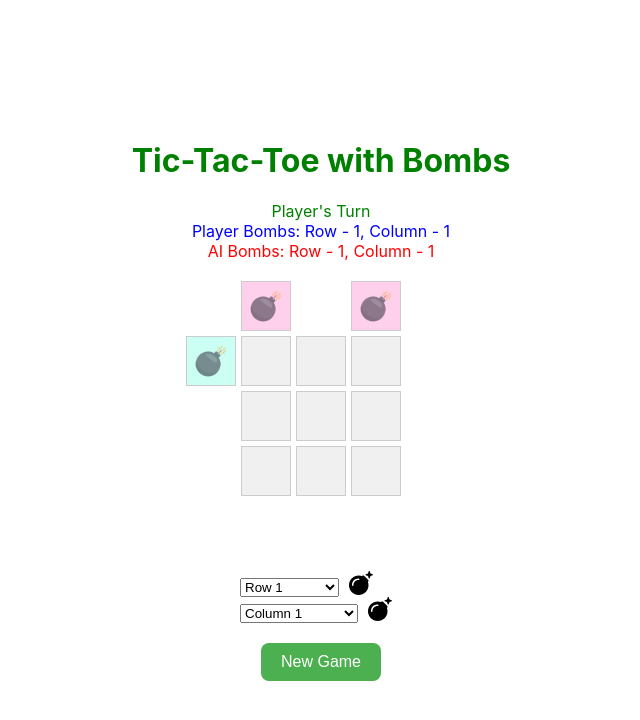
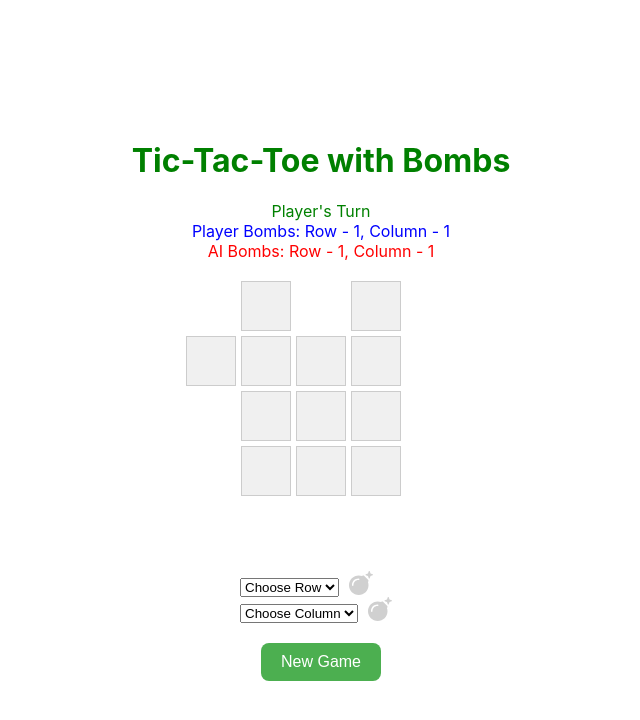
Before and after one commit to EladArmoni/Tic-Tac-Toe, a React (Create React App) app: page / in a window 1280 px wide. Shown: the top 720 px of the page, without its empty margins (319-959 px from the left). Built offline with nearby package versions, Linux system fonts and the light colour scheme.

Commit message:
Update App.jsx

```diff
--- a/src/App.jsx
+++ b/src/App.jsx
@@ -31,6 +31,7 @@ const BombIcon = styled(FontAwesomeIcon)`
     color: ${({ type }) => (type === "row" ? "#ff3bad7f" : "#3bffd57b")};
   }
 
+
   &.disabled {
     pointer-events: none;
     color: #d0d0d0;
@@ -53,12 +54,12 @@ const CellButton = styled.button`
   color: ${({ value }) =>
     value === 1 ? "blue" : value === -1 ? "red" : "black"};
   background-color: ${({ rowIndex, colIndex, selectedRow, selectedCol }) =>
-    rowIndex === selectedRow ? "#ff3bad3d" : colIndex === selectedCol ? "#3bffd542": "#f0f0f0"};
+    rowIndex === selectedRow ? "#f0f0f0" : colIndex === selectedCol ? "#f0f0f0": "#f0f0f0"};
   background: ${({ rowIndex, colIndex, selectedRow, selectedCol }) =>
     rowIndex === selectedRow
-      ? "#ff3bad3d url('/bomb.png') no-repeat center/contain"
+      ? "#f0f0f0 url('/bomb.png') no-repeat center/contain"
       : colIndex === selectedCol
-      ? "#3bffd542 url('/bomb.png') no-repeat center/contain"
+      ? "#f0f0f0 url('/bomb.png') no-repeat center/contain"
       : "#f0f0f0"};
   border: 1px solid #ccc;
   transition: background-color 0.3s ease;
@@ -108,8 +109,8 @@ const App = () => {
   const [aiBombs, setAiBombs] = useState(initialAiBombs);
   const [turn, setTurn] = useState("Player");
   const [message, setMessage] = useState("Player's Turn");
-  const [selectedRow, setSelectedRow] = useState(null); // Default selected row
-  const [selectedCol, setSelectedCol] = useState(null); // Default selected column
+  const [selectedRow, setSelectedRow] = useState(-1); // Default selected row
+  const [selectedCol, setSelectedCol] = useState(-1); // Default selected column
   const [winner, setWinner] = useState(null); // New state for winner
   const [rowsSet, setRowsSet] = useState([]);
   const [colsSet, setColsSet] = useState([]);
@@ -148,10 +149,10 @@ const App = () => {
     let rows = []
     initialBoard.filter((row, index) => { if (row.some(cell => cell !== -2)) rows.push(index) });
     setRowsSet(rows);
-    if (!rows.includes(0))
-      setSelectedRow(1)
-    else
-      setSelectedRow(0)
+    // if (!rows.includes(0))
+    //   setSelectedRow(1)
+    // else
+    //   setSelectedRow(0)
 
     // Transpose the filtered board to filter columns
     const transpose = (matrix) => matrix[0].map((col, i) => matrix.map(row => row[i]));
@@ -160,10 +161,10 @@ const App = () => {
     let cols = []
     transposedBoard.filter((col, index) => { if (col.some(cell => cell !== -2)) cols.push(index) });
     setColsSet(cols);
-    if (!cols.includes(0))
-      setSelectedCol(1)
-    else
-      setSelectedCol(0)
+    // if (!cols.includes(0))
+    //   setSelectedCol(1)
+    // else
+    //   setSelectedCol(0)
 
     setBoard(initialBoard);
     setBombs(initialBoard);
@@ -246,8 +247,9 @@ const App = () => {
 
   // Initialize the Tic-Tac-Toe board and bombs
   async function newGame() {
-    setSelectedRow(null);
-    setSelectedCol(null);
+
+    setSelectedRow(-1);
+    setSelectedCol(-1);
     const currBoard = await createBoard();
     await computeNewConditions(currBoard);
     setPlayerBombs(initialPlayerBombs);
@@ -327,6 +329,38 @@ const App = () => {
   //   }
   // };
 
+  const rowbombbutton = document.getElementById("rowBombButton")
+  const colbombbutton = document.getElementById("colBombButton")
+
+  useEffect(function(){
+    console.log(selectedRow)
+    console.log(selectedCol)
+    console.log(rowbombbutton)
+    console.log(colbombbutton)
+    if(rowbombbutton && colbombbutton){
+
+      console.log(document.getElementById("rowBombButton").classList);
+        if(selectedRow === -1){
+          document.getElementById("rowBombButton").classList.add("disabled");
+        }
+        else if (selectedRow !== -1 && playerBombs.row > 0){
+          document.getElementById("rowBombButton").classList.remove("disabled");
+
+        }
+        if(selectedCol === -1){
+          document.getElementById("colBombButton").classList.add("disabled");
+        }
+        else if (selectedCol !== -1 && playerBombs.col > 0){
+          document.getElementById("colBombButton").classList.remove("disabled");
+
+        }
+
+
+    }
+      console.log(document.getElementById("rowBombButton").classList);
+
+  },[selectedCol,selectedRow,rowbombbutton,colbombbutton, playerBombs])
+
   const placeBomb = (type) => {
     if (type === "row" && playerBombs.row > 0) {
       detonateBomb(board, bombs, selectedRow, "row");
@@ -383,8 +417,9 @@ const App = () => {
     cells.forEach((cell) => {
       cell.disabled = false;
     });
-    document.getElementById("rowBombButton").classList.remove("disabled");
-    document.getElementById("colBombButton").classList.remove("disabled");
+    // document.getElementById("rowBombButton").classList.remove("disabled");
+    // document.getElementById("colBombButton").classList.remove("disabled");
+
   };
 
   const winningPlayer = (newBoard, player) => {
@@ -424,6 +459,8 @@ const App = () => {
     }
     setBoard(newBoard);
     setBombs(newBombs);
+    setSelectedCol(-1)
+    setSelectedRow(-1)
   };
 
   // Add animation to cell
@@ -864,7 +901,7 @@ const App = () => {
               onChange={(e) => setSelectedRow(parseInt(e.target.value))}
               disabled={winner !== null}
             >
-            <option disabled> Choose Row</option>
+            <option value={-1}  > Choose Row</option>
               {rowsSet.map((index) => (
               <option key={index} value={index}>
                 Row {index + rowsSet.includes(0)}
@@ -874,7 +911,7 @@ const App = () => {
               id="rowBombButton"
               icon={faBomb}
               onClick={() => placeBomb("row")}
-              className={playerBombs.row === 0 ? "disabled" : ""}
+              // className={playerBombs.row === 0? "disabled" : ""}
               type="row"
             />
           </div>
@@ -885,7 +922,7 @@ const App = () => {
               onChange={(e) => setSelectedCol(parseInt(e.target.value))}
               disabled={winner !== null}
             >
-                          <option disabled> Choose Column</option>
+                          <option value={-1} > Choose Column</option>
 
               {colsSet.map((index) => (<option key={index} value={index}>
                 Column {index + colsSet.includes(0)}
@@ -895,7 +932,7 @@ const App = () => {
               id="colBombButton"
               icon={faBomb}
               onClick={() => placeBomb("col")}
-              className={playerBombs.col === 0 ? "disabled" : ""}
+              // className={playerBombs.col === 0 ? "disabled" : ""}
               type="col"
             />
           </div>
```
